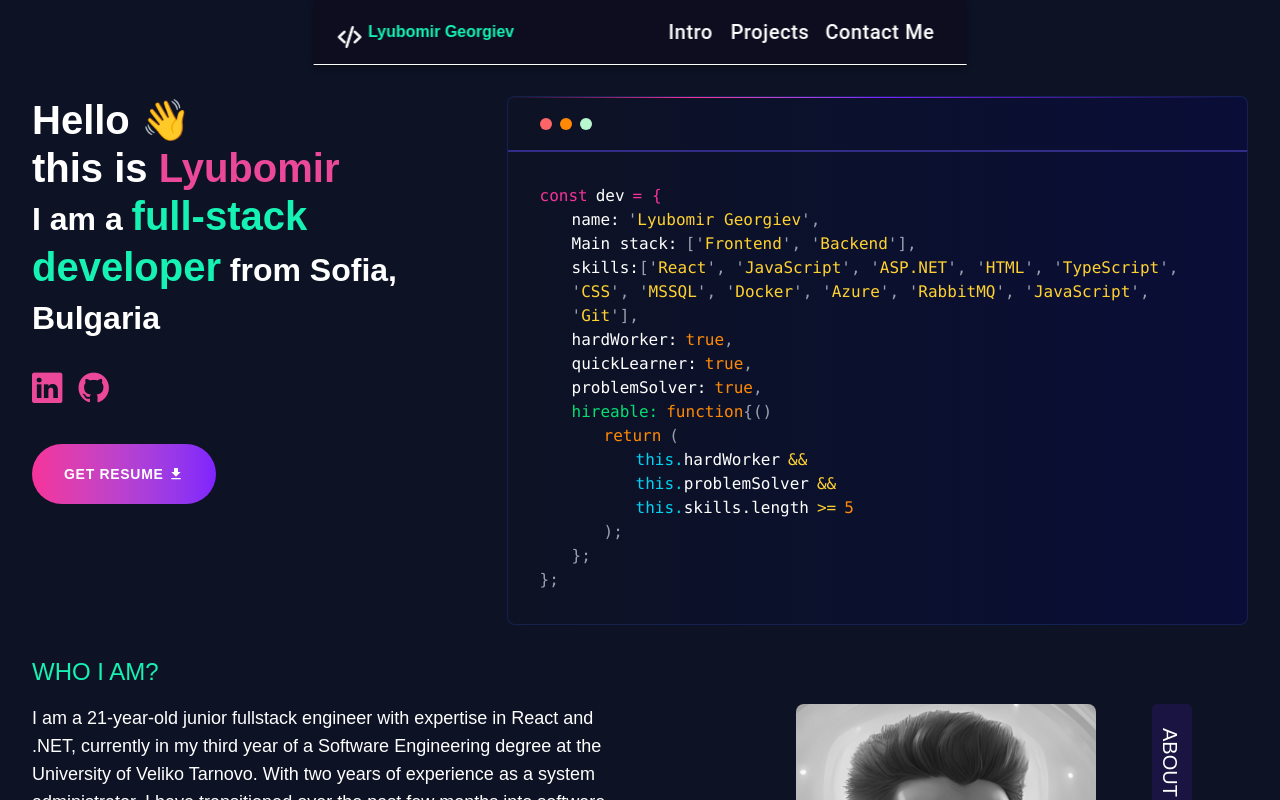
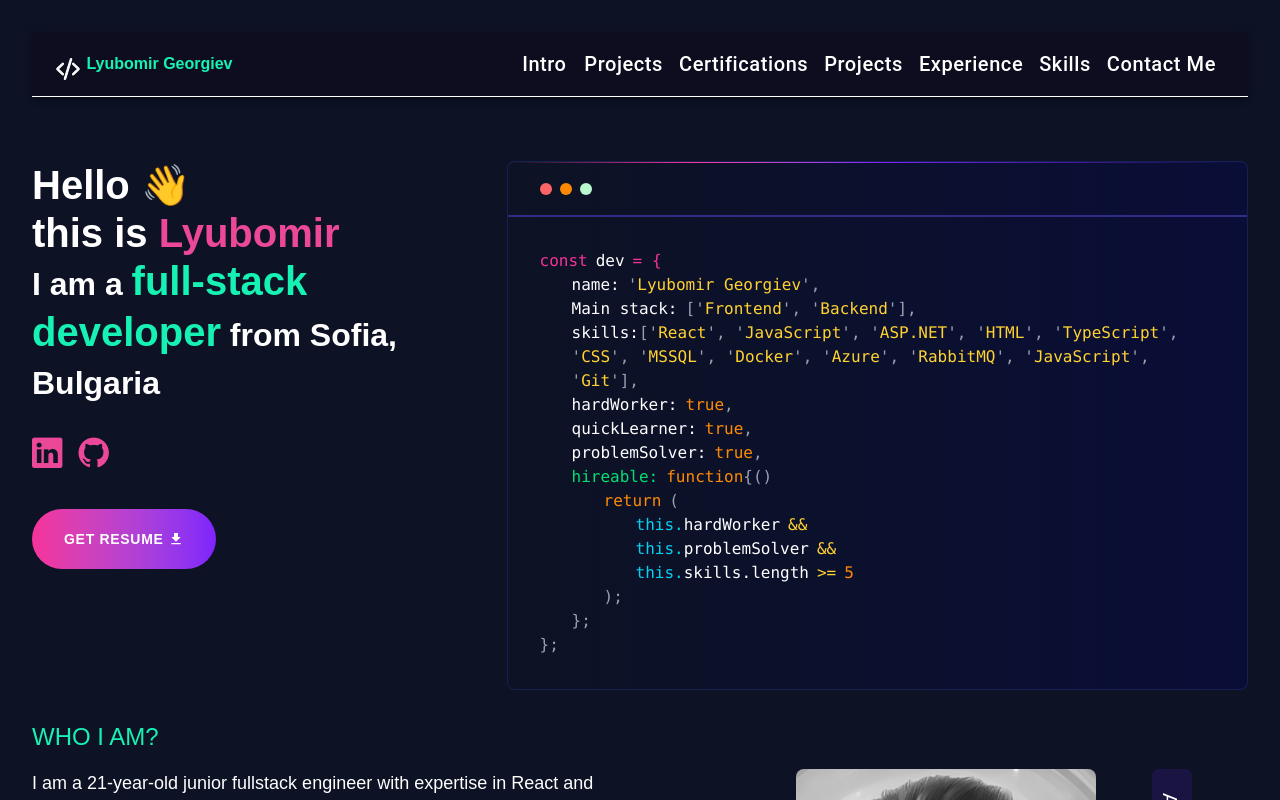
Before and after one commit to lyubomir2712/Portfolio, a React (Vite) app: page / in a window 1280 px wide. Shown: the top 800 px of the page. Built offline with nearby package versions, Linux system fonts and the light colour scheme.

Commit message:
made changes to the navabr

```diff
--- a/src/Components/ExperienceSection/ExperienceSection.jsx
+++ b/src/Components/ExperienceSection/ExperienceSection.jsx
@@ -7,7 +7,7 @@ import ExperienceBackgroundSvg from "./ExperienceBackgroundSvg.jsx";
 
 export default function ExperienceSection() {
     return (
-        <section className="experience-section">
+        <section id={"experience-section"} className="experience-section">
             <ExperienceBackgroundSvg/>
                 <DivisionLine />
             <br/><br/>
--- a/src/Components/MarqueeTechStackSection/MarqueeTechStack.jsx
+++ b/src/Components/MarqueeTechStackSection/MarqueeTechStack.jsx
@@ -5,7 +5,7 @@ import DivisionLine from "../DivisionLine/DivisionLine.jsx";
 
 export default function MarqueeTechStack() {
     return (
-        <section className={"marquee-tech-stack-section"}>
+        <section id={"skills-section"} className={"marquee-tech-stack-section"}>
             <DivisionLine />
             <br/><br/>
             <Title title={"Skills"}/>
--- a/src/Components/Navbar/Navbar.css
+++ b/src/Components/Navbar/Navbar.css
@@ -25,7 +25,6 @@
     backdrop-filter: blur(2px);
     z-index: 1000;
     -webkit-backdrop-filter: blur(2px);
-    background-color: white;
 }
 
 .navbar-item{
--- a/src/Components/Navbar/Navbar.jsx
+++ b/src/Components/Navbar/Navbar.jsx
@@ -8,7 +8,7 @@ import './Navbar.css';
 export default function Navbar() {
     return (
         <Box sx={{ flexGrow: 1 }}>
-            <AppBar className={"navbar"} position="fixed" sx={{left: '50%', transform: 'translateX(-50%)', width: '51%', backgroundColor: '#100d1ead', paddingLeft: '0'}}>
+            <AppBar className={"navbar"} position="static" sx={{ width: '100%', backgroundColor: '#100d1ead', paddingLeft: '0'}}>
                 <Toolbar sx={{padding: 0}}>
                     <div className="logo-name-container"><i className="bi bi-code-slash logo"></i>
                     <h3 className={"navbar-name"}>Lyubomir Georgiev</h3>
@@ -25,6 +25,26 @@ export default function Navbar() {
                                                                                  fontSize: "1.25rem",
                                                                                  textTransform: "none"
                                                                              }}>Projects</Button></a>
+                    <a className="nav-link" href="#certification-section"><Button className={"navbar-item"} color="white"
+                                                                             style={{
+                                                                                 fontSize: "1.25rem",
+                                                                                 textTransform: "none"
+                                                                             }}>Certifications</Button></a>
+                    <a className="nav-link" href="#projects-section"><Button className={"navbar-item"} color="white"
+                                                                                  style={{
+                                                                                      fontSize: "1.25rem",
+                                                                                      textTransform: "none"
+                                                                                  }}>Projects</Button></a>
+                    <a className="nav-link" href="#experience-section"><Button className={"navbar-item"} color="white"
+                                                                             style={{
+                                                                                 fontSize: "1.25rem",
+                                                                                 textTransform: "none"
+                                                                             }}>Experience</Button></a>
+                    <a className="nav-link" href="#skills-section"><Button className={"navbar-item"} color="white"
+                                                                               style={{
+                                                                                   fontSize: "1.25rem",
+                                                                                   textTransform: "none"
+                                                                               }}>Skills</Button></a>
                     <a className="nav-link" href="#contact-section"><Button className={"navbar-item"} color="white"
                                                                             style={{
                                                                                 fontSize: "1.25rem",
```
